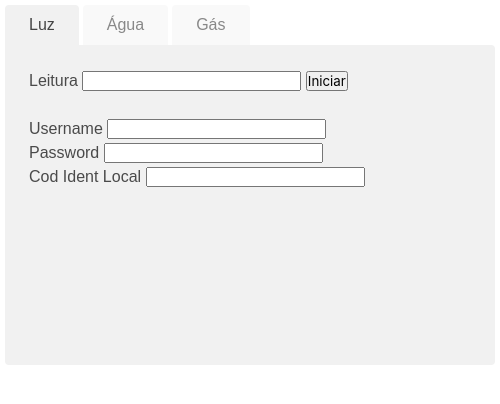
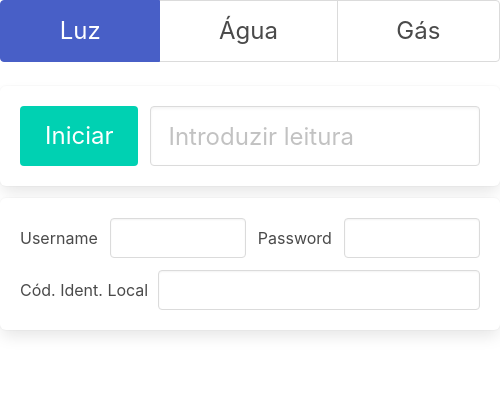
Before and after one commit to zprjk/contador.leituras, an Electron app: page src/index.html in a window 500 px wide. Drawn offline with nearby package versions, Linux system fonts and the light colour scheme; no server answers.

Commit message:
new UI [WIP]

```diff
--- a/src/index.html
+++ b/src/index.html
@@ -8,176 +8,103 @@
 </head>
 
 <body>
-    <div id="container">
-        <input id="tab-1" type="radio" name="tab-group" checked="checked" />
-        <label for="tab-1">Luz</label>
-        <input id="tab-2" type="radio" name="tab-group" />
-        <label for="tab-2">Água</label>
-        <input id="tab-3" type="radio" name="tab-group" />
-        <label for="tab-3">Gás</label>
+    <div class="">
+        <div class="tabs is-centered is-toggle is-large is-fullwidth">
+            <ul>
+                <li class="is-active">
+                    <a id="1">Luz</a>
+                </li>
+                <li>
+                    <a id="2">Água</a>
+                </li>
+                <li>
+                    <a id="3">Gás</a>
+                </li>
+            </ul>
+        </div>
 
-        <div id="content">
-            <!-- LUZ -->
-            <div id="content-1">
-                Leitura <input type="text" id="luz-leitura">
-                <button id="luz-submit">Iniciar</button>
-                <br><br> Username <input type="text" id="luz-username">
-                <br> Password <input type="password" id="luz-password">
-                <br> Cod Ident Local <input type="text" id="luz-codIdentLocal">
-
-                <br><br>
-                <p id="luz-error-found" style="color:red"></p>
+        <div id="container-1">
+            <!-- LEITURA -->
+            <div class="box field is-grouped">
+                <p class="control">
+                    <a class="button is-primary is-large" id="luz-submit">Iniciar</a>
+                </p>
+                <p class="control is-expanded">
+                    <input class="input is-large" type="number" placeholder="Introduzir leitura" id="luz-leitura">
+                </p>
             </div>
-
-            <!-- AGUA -->
-            <div id="content-2">
-                Leitura <input type="text" id="agua-leitura">
-                <button id="agua-submit">Iniciar</button>
-                <br><br> Username <input type="text" id="agua-username">
-                <br> Password <input type="password" id="agua-password">
-                <br> Código Cliente <input type="text" id="agua-codCliente">
-
-                <br><br>
-                <p id="agua-error-found" style="color:red"></p>
+            <!-- INFO -->
+            <div class="box">
+                <!-- USERNAME & PASSWORD -->
+                <div class="level field is-grouped">
+                    <label class="control">Username</label>
+                    <p class="control is-expanded">
+                        <input class="input" type="text" id="luz-username">
+                    </p>
+                    <label class="control">Password</label>
+                    <p class="control is-expanded">
+                        <input class="input " type="password" id="luz-password">
+                    </p>
+                </div>
+                <!-- COD IDENT LOCAL -->
+                <div class="level field is-grouped">
+                    <label style="margin-right: 10px;">Cód. Ident. Local</label>
+                    <p class="control is-expanded">
+                        <input class="input" type="number" id="luz-codIdentLocal">
+                    </p>
+                </div>
             </div>
-
-            <!-- GAS -->
-            <div id="content-3">
-                Leitura <input type="text" id="gas-leitura">
-                <button id="gas-submit">Iniciar</button>
-                <br><br> Username <input type="text" id="gas-username">
-                <br> Password <input type="password" id="gas-password">
-                <br> Nº fornecimento <input type="text" id="gas-numFornecimento">
-
-                <br><br>
-                <p id="gas-error-found" style="color:red"></p>
+            <!-- ERROR -->
+            <div class="notification is-danger" id="luz-error-found" style="display:none">
+                Danger lorem ipsum dolor sit amet
             </div>
         </div>
+
+        <div id="container-2"></div>
+
+        <div id="container-3"></div>
     </div>
 
     <script>
         //initialize
         require('./js/luz')
-        require('./js/agua')
-        require('./js/gas')
+        // require('./js/agua')
+        // require('./js/gas')
     </script>
 
-    <style>
-        * {
-            font-family: Arial, sans;
-            margin: 0;
-            padding: 0;
-            box-sizing: border-box;
-            -moz-box-sizing: border-box;
+    <!-- Tabs UI functionality -->
+    <script>
+        const CreateTab = id => {
+            return {
+                button: document.getElementById(id),
+                container: document.getElementById('container-' + id)
+            }
         }
 
-        h1 {
-            margin: 1em 0;
-            text-align: center;
+        const OnClickTab = e => {
+            let id = e.srcElement.id
+            let button = e.srcElement
+            let container = document.getElementById('container-' + id)
+
+            activeTab.button.parentElement.classList.remove('is-active')
+            activeTab.container.style.display = 'none'
+            button.parentElement.classList.add('is-active')
+            container.style.display = 'block'
+
+            activeTab = tabs[parseInt(id) - 1]
         }
 
-        #container {
-            margin: 0 auto;
-            padding: 5px 5px;
-            width: 100%;
-        }
+        const tabs = [
+            CreateTab('1'),
+            CreateTab('2'),
+            CreateTab('3')
+        ]
 
-        #container>input {
-            height: 2.5em;
-            visibility: hidden;
-        }
+        let activeTab = tabs[0];
 
-        #container label {
-            background: #f9f9f9;
-            border-radius: .25em .25em 0 0;
-            color: #888;
-            cursor: pointer;
-            display: block;
-            float: left;
-            font-size: 1em;
-            height: 2.5em;
-            line-height: 2.5em;
-            margin-right: .25em;
-            padding: 0 1.5em;
-            text-align: center;
-        }
+        tabs.forEach(tab => tab.button.onclick = OnClickTab)
 
-        #container input:hover+label {
-            background: #ddd;
-            color: #666;
-        }
-
-        #container input:checked+label {
-            background: #f1f1f1;
-            color: #444;
-            position: relative;
-            z-index: 6;
-        }
-
-        #content {
-            background: #f1f1f1;
-            border-radius: 0 .25em .25em .25em;
-            min-height: 20em;
-            position: relative;
-            width: 100%;
-            z-index: 5;
-        }
-
-        #content div {
-            opacity: 0;
-            padding: 1.5em;
-            position: absolute;
-            z-index: -100;
-        }
-
-        #content-1 p {
-            clear: both;
-            margin-bottom: 1em;
-        }
-
-        #content-1 p.left img {
-            float: left;
-            margin-right: 1em;
-        }
-
-        #content-1 p.last {
-            margin-bottom: 0;
-        }
-
-        #content-2 p {
-            float: left;
-            width: 48.5%;
-        }
-
-        #content-2 p.column-right {
-            margin-left: 3%;
-        }
-
-        #content-2 p img {
-            display: block;
-            margin: 0 auto 1em auto;
-        }
-
-        #content-3 p,
-        #content-3 ul {
-            margin-bottom: 1em;
-        }
-
-        #content-3 ul {
-            margin-left: 2em;
-        }
-
-        #container input#tab-1:checked~#content #content-1,
-        #container input#tab-2:checked~#content #content-2,
-        #container input#tab-3:checked~#content #content-3 {
-            opacity: 1;
-            z-index: 100;
-        }
-
-        input.visible {
-            visibility: visible !important;
-        }
-    </style>
+    </script>
 </body>
 
 </html>
--- a/src/index.js
+++ b/src/index.js
@@ -9,8 +9,8 @@ let win
 
 function createWindow() {
     // Create the browser window.
-    win = new BrowserWindow({ width: 500, height: 430 })
-
+    //win = new BrowserWindow({ width: 500, height: 430 })
+    win = new BrowserWindow({ width: 580, height: 920 })
     // and load the index.html of the app.
     win.loadURL(url.format({
         pathname: path.join(__dirname, 'index.html'),
@@ -19,7 +19,7 @@ function createWindow() {
     }))
 
     // Open the DevTools.
-    //in.webContents.openDevTools()
+    win.webContents.openDevTools()
 
     // Emitted when the window is closed.
     win.on('closed', () => {
--- a/src/js/luz.js
+++ b/src/js/luz.js
@@ -19,6 +19,7 @@ codIdentLocal.oninput = myStorage.UpdateInputValue
 leitura.oninput = myStorage.UpdateInputValue
 
 submit.onclick = () => {
+    error.style.display = 'none'
     error.innerHTML = ''
 
     ipcRenderer.send('run-automate-luz',
@@ -32,6 +33,7 @@ submit.onclick = () => {
 ipcRenderer.on('run-automate-luz', (event, err) => {
     if (err) {
         console.log(err)
+        error.style.display = 'block'
         error.innerHTML = err
     }
 })
```
